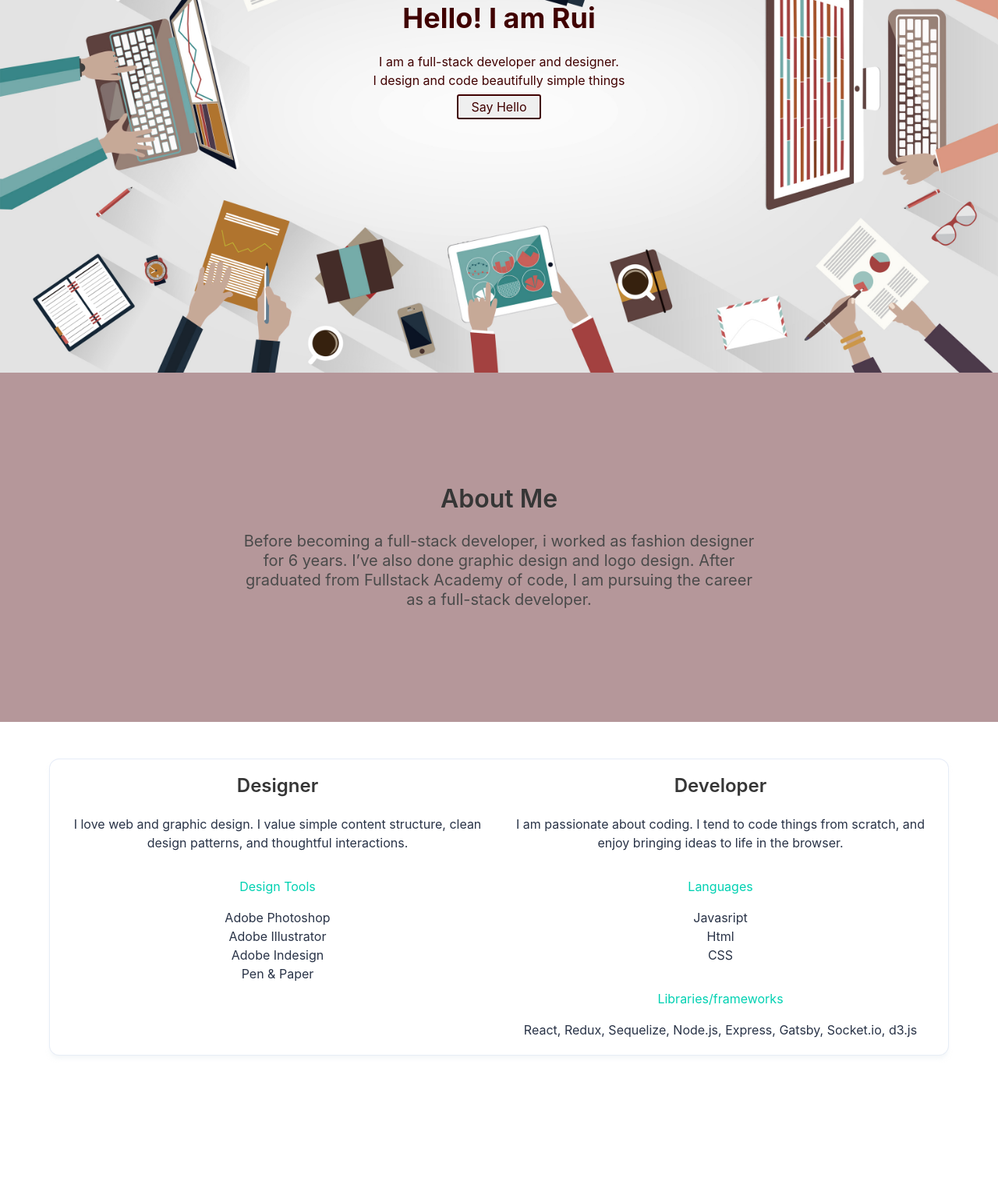
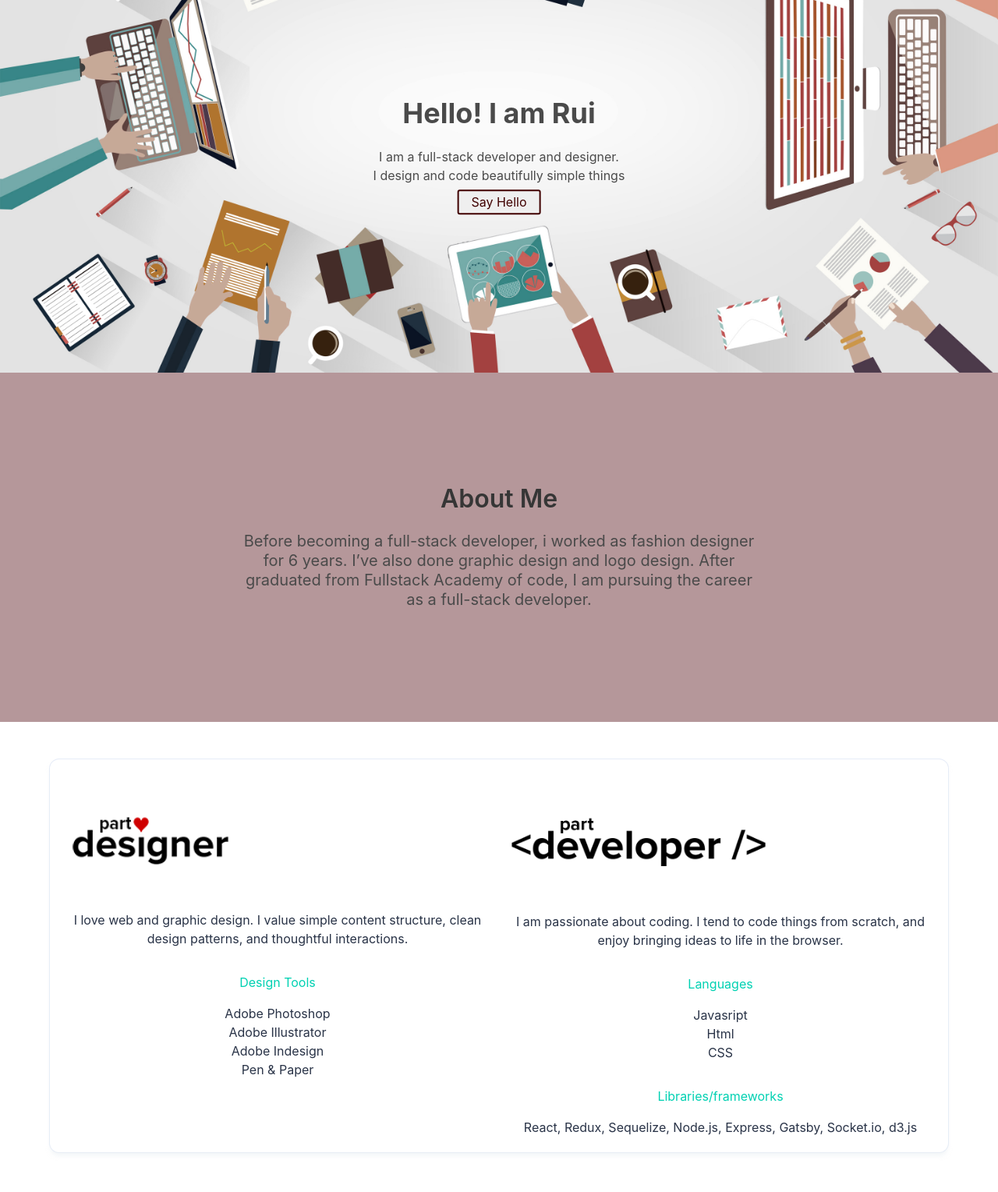
Before and after one commit to ryhoneydew/portfolio-website, a Gatsby site: page / in a window 1280 px wide. Shown: the part 196-1725 px from the top of the page at 78% size. Built offline with nearby package versions, Linux system fonts and the light colour scheme; Gatsby itself is replaced by a stand-in of ours.

Commit message:
tweaking the styling

```diff
--- a/src/components/IntroSection.js
+++ b/src/components/IntroSection.js
@@ -1,31 +1,42 @@
 import React from 'react'
 import Img from 'gatsby-image'
-import { Link } from 'gatsby'
+import { Link, StaticQuery, graphql } from 'gatsby'
 import styled from 'styled-components'
 import './style.scss'
 
+const INTO_IMAGE_QUERY = graphql`
+  query {
+    file(relativePath: { regex: "/groupWork/" }) {
+      childImageSharp {
+        fluid(maxWidth: 2500) {
+          ...GatsbyImageSharpFluid
+        }
+      }
+    }
+  }
+`
 const LandingPageContainer = styled.div`
   /* height: 100vh;*/
   /* display: flex;
   justify-content: center;
   text-align: center; */
 `
-const LandingPageLayout = styled.div`
-  /* position: absolute; */
-  display: block;
-  width: 100vw;
-  text-align: center;
+// const LandingPageLayout = styled.div`
+//   /* position: absolute; */
+//   display: block;
+//   width: 100vw;
+//   text-align: center;
 
-  /* flex-wrap: nowrap;
-  justify-content: center; */
-  top: 25vh;
-  color: #400101;
-  /* text-shadow: 2px 2px #252525; */
-  /* z-index: 1; */
+//   /* flex-wrap: nowrap;
+//   justify-content: center; */
+//   top: 25vh;
+//   color: #400101;
+//   /* text-shadow: 2px 2px #252525; */
+//   /* z-index: 1; */
 
-  position: absolute;
-  z-index: 2;
-`
+//   position: absolute;
+//   z-index: 2;
+// `
 const Button = styled.button`
   color: black;
   border: 2px solid #400101;
@@ -36,20 +47,23 @@ const Button = styled.button`
   border-radius: 3px;
   z-index: 1;
 `
-const IntoSection = ({ image }) => {
-  return (
-    <section class="hero has-text-centered">
-      <Img fluid={image} />
-      <LandingPageLayout>
+const IntoSection = ({ image }) => (
+  <StaticQuery
+    query={INTO_IMAGE_QUERY}
+    render={data => (
+      <section className="hero has-text-centered">
+        <Img fluid={data.file.childImageSharp.fluid} />
+        <div className="into-container">
           <h1>Hello! I am Rui</h1>
           <h3>I am a full-stack developer and designer.</h3>
           <h3>I design and code beautifully simple things</h3>
           <Link>
             <Button>Say Hello</Button>
           </Link>
-      </LandingPageLayout>
+        </div>
       </section>
+    )}
+  />
 )
-}
 
 export default IntoSection
--- a/src/components/about.js
+++ b/src/components/about.js
@@ -1,7 +1,5 @@
 import React from 'react'
 import styled from 'styled-components'
-
-const AboutContainer = styled.div``
 
 const About = () => {
   return (
--- a/src/components/footer.js
+++ b/src/components/footer.js
@@ -0,0 +1,37 @@
+import React from 'react'
+import { FaLinkedin, FaGithub, FaMedium, FaEnvelope } from 'react-icons/fa'
+import { StaticQuery, graphql } from 'gatsby'
+
+const Footer = () => {
+  return (
+    <footer class="footer is-primary">
+      <div className="content has-text-centered">
+        <article className="media center">
+          <span className="icon">
+            <a href="mailto:ruiyang0319@gmail.com?subject=Hello Rui!">
+              <FaEnvelope size="30px" color="black" />
+            </a>
+          </span>
+          <span className="icon">
+            <a href="https://github.com/ryhoneydew">
+              <FaGithub size="30px" color="black" />
+            </a>
+          </span>
+          <span className="icon">
+            <a href="https://www.linkedin.com/in/rui-yang-6a2a4930/">
+              <FaLinkedin size="30px" color="black" />
+            </a>
+          </span>
+          <span className="icon">
+            <a href="https://medium.com/@lucia.yang88">
+              <FaMedium size="30px" color="black" />
+            </a>
+          </span>
+        </article>
+        <p>Build By Rui Yang</p>
+      </div>
+    </footer>
+  )
+}
+
+export default Footer
--- a/src/components/layout.js
+++ b/src/components/layout.js
@@ -10,7 +10,7 @@ import Helmet from './helmet'
 import IntoSection from './IntroSection'
 import Skills from './skills'
 import WorkCollection from './work-collection'
-
+import Footer from './footer'
 import Blogs from './blogs'
 
 const MainLayout = styled.main`
@@ -32,7 +32,7 @@ const Layout = ({ children, location }) => (
         }
         file(relativePath: { regex: "/groupWork/" }) {
           childImageSharp {
-            fluid(maxWidth: 1000) {
+            fluid(maxWidth: 2500) {
               ...GatsbyImageSharpFluid
             }
           }
@@ -43,11 +43,8 @@ const Layout = ({ children, location }) => (
       <>
         <Helmet />
         <Header siteTitle={data.site.siteMetadata.title} />
-        <IntoSection image={data.file.childImageSharp.fluid} />
-        <About />
-        <Skills />
-        <WorkCollection />
-        <Blogs />
+        <div>{children}</div>
+        <Footer />
       </>
     )}
   />
--- a/src/components/navigation.js
+++ b/src/components/navigation.js
@@ -22,7 +22,7 @@ class Navigation extends Component {
 
         <a href="#my-work">My Work</a>
 
-        <a href="#blog">Blog</a>
+        <a href="#blogs">Blog</a>
 
         <a href="#contact">Contact</a>
       </nav>
--- a/src/components/skills.js
+++ b/src/components/skills.js
@@ -1,18 +1,49 @@
 import React from 'react'
+import { StaticQuery, graphql } from 'gatsby'
+import Img from 'gatsby-image'
+
+const SKILL_IMAGE_QUERY = graphql`
+  query {
+    designer: file(relativePath: { eq: "designer.png" }) {
+      childImageSharp {
+        fluid(maxWidth: 300) {
+          ...GatsbyImageSharpFluid
+        }
+      }
+    }
+    developer: file(relativePath: { eq: "developer.png" }) {
+      childImageSharp {
+        fluid(maxWidth: 300) {
+          ...GatsbyImageSharpFluid
+        }
+      }
+    }
+  }
+`
 
 const Skills = () => {
   return (
-    <section class="section has-text-centered">
-      <div class="container">
-        <div class="box">
-          <div class="columns is-centered">
-            <div class="column">
-              <h1 class="title is-size-4 is-spaced">Designer</h1>
+    <StaticQuery
+      query={SKILL_IMAGE_QUERY}
+      render={data => (
+        <>
+          <section className="section has-text-centered ">
+            <div className="container">
+              <div className="box">
+                <div className="columns is-centered">
+                  <div className="column">
+                    <div calssName="image-container">
+                      <Img
+                        style={{ width: '40%' }}
+                        fluid={data.designer.childImageSharp.fluid}
+                      />
+                    </div>
                     <p>
-                I love web and graphic design. I value simple content structure,
-                clean design patterns, and thoughtful interactions.
+                      I love web and graphic design. I value simple content
+                      structure, clean design patterns, and thoughtful
+                      interactions.
                     </p>
-              <p class="list-title has-text-primary has-text-weight-normal">
+                    <p className="list-title has-text-primary has-text-weight-normal">
                       Design Tools
                     </p>
                     <ul>
@@ -22,13 +53,18 @@ const Skills = () => {
                       <li>Pen & Paper</li>
                     </ul>
                   </div>
-            <div class="column">
-              <h1 class="title is-size-4 is-spaced">Developer</h1>
+                  <div className="column">
+                    <div calssName="image-container">
+                      <Img
+                        style={{ width: '70%' }}
+                        fluid={data.developer.childImageSharp.fluid}
+                      />
+                    </div>
                     <p>
                       I am passionate about coding. I tend to code things from
                       scratch, and enjoy bringing ideas to life in the browser.
                     </p>
-              <p class="list-title has-text-primary has-text-weight-normal">
+                    <p className="list-title has-text-primary has-text-weight-normal">
                       Languages
                     </p>
                     <ul>
@@ -36,18 +72,21 @@ const Skills = () => {
                       <li>Html</li>
                       <li>CSS</li>
                     </ul>
-              <p class="list-title has-text-primary has-text-weight-normal">
+                    <p className="list-title has-text-primary has-text-weight-normal">
                       Libraries/frameworks
                     </p>
                     <p>
-                React, Redux, Sequelize, Node.js, Express, Gatsby, Socket.io,
-                d3.js
+                      React, Redux, Sequelize, Node.js, Express, Gatsby,
+                      Socket.io, d3.js
                     </p>
                   </div>
                 </div>
               </div>
             </div>
           </section>
+        </>
+      )}
+    />
   )
 }
 
--- a/src/components/style.scss
+++ b/src/components/style.scss
@@ -65,6 +65,20 @@ nav a {
   background-color: #b5979a;
 }
 
+.into-container {
+  // display: block;
+  // width: 100vw;
+  // text-align: center;
+  // top: 25vh;
+  // color: #400101;
+  // position: absolute;
+  // z-index: 2;
+  position: absolute;
+  top: 50%;
+  left: 50%;
+  transform: translate(-50%, -50%);
+}
+
 .box {
   border-radius: 12px;
   background-color: #fff;
@@ -72,7 +86,10 @@ nav a {
   color: #293347;
   display: flex;
 }
-
+.image-container {
+  display: flex;
+  justify-content: center;
+}
 .list-title {
   margin-top: 2rem;
   margin-bottom: 1rem;
@@ -120,3 +137,18 @@ nav a {
   text-decoration: underline;
   color: #524763;
 }
+.footer {
+  color: #400101;
+  display: flex;
+  justify-content: center;
+  width: 100%;
+  span {
+    margin-right: 1.2rem;
+  }
+  a {
+    color: $grey-dark;
+  }
+  a:hover {
+    color: #400101;
+  }
+}
--- /dev/null
+++ b/src/pages/contact.js
@@ -0,0 +1,2 @@
+import React from 'react'
+import Layout from '../components/layout'
--- a/src/pages/index.js
+++ b/src/pages/index.js
@@ -5,11 +5,22 @@ import Layout from '../components/layout'
 import Image from '../components/image'
 import SEO from '../components/seo'
 import Blogs from '../components/blogs'
+import IntoSection from '../components/IntroSection'
+import About from '../components/about'
+import Skills from '../components/skills'
+import WorkCollection from '../components/work-collection'
 
 const IndexPage = ({ location }) => (
   <Layout location={location}>
+    <IntoSection />
+    <About />
+    <Skills />
+    <WorkCollection />
     <Blogs />
   </Layout>
 )
 
 export default IndexPage
+// <Layout location={location}>
+//     <Blogs />
+//   </Layout>
```
Also changed, not shown: src/images/designer.png (added), src/images/developer.png (added). Lines whose indentation alone changed are shown as unchanged.
